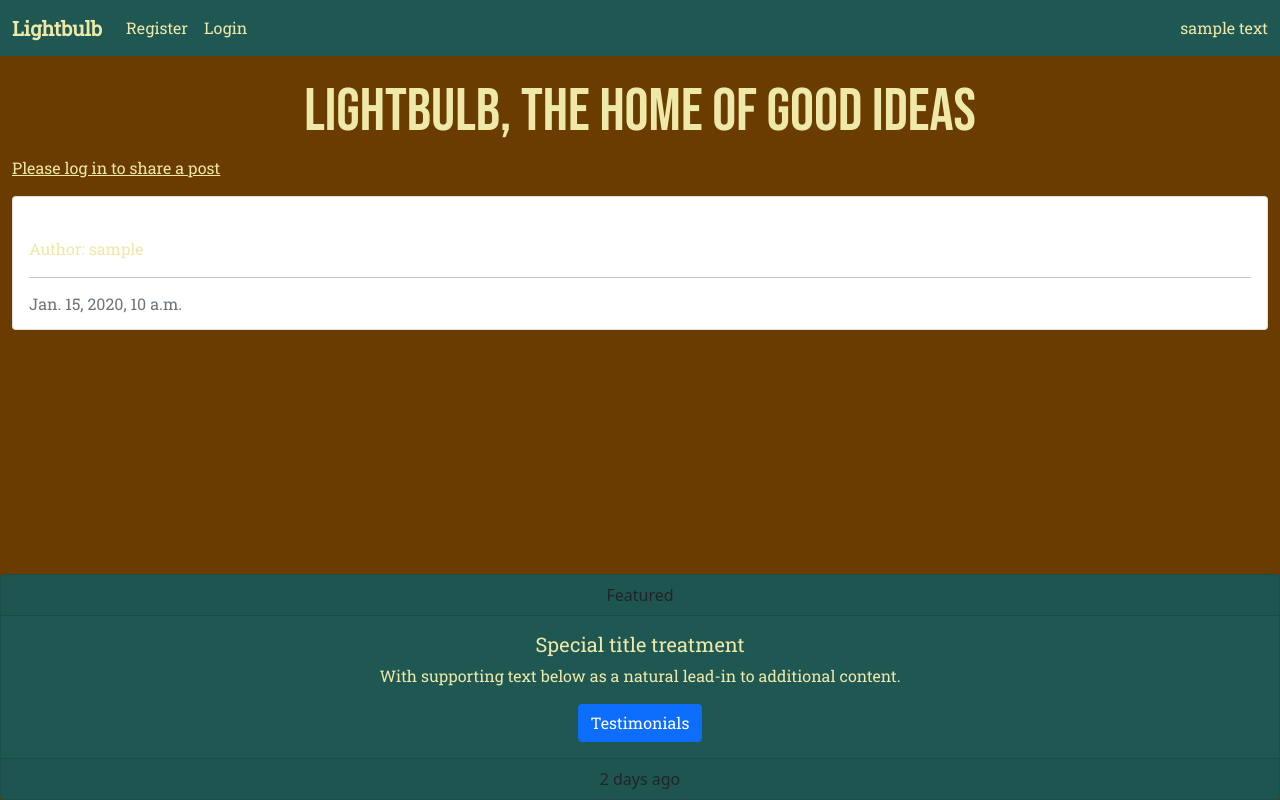
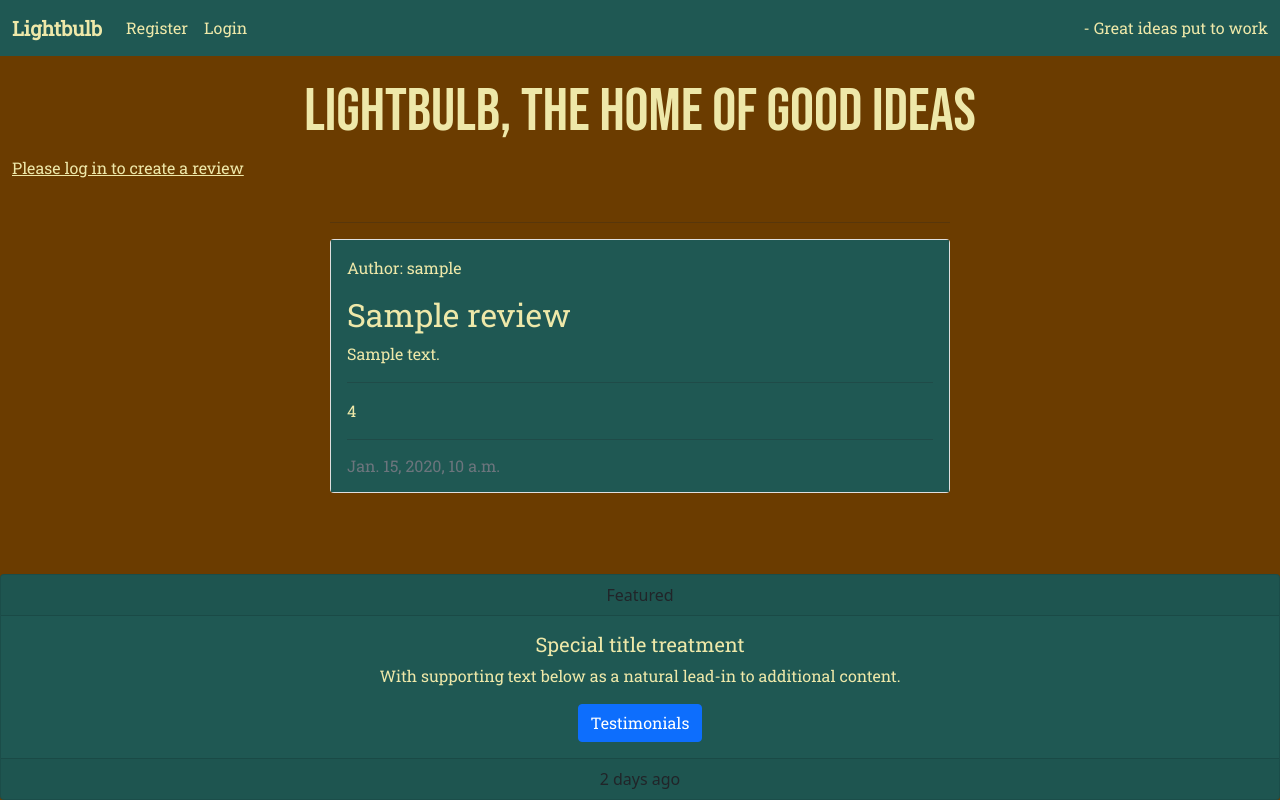
Before and after one commit to john33mcd/lightbulb, a Django app: page /review_page/ in a window 1280 px wide. Run offline with Django 3.2, Linux system fonts and the light colour scheme; tables that the repository leaves empty hold one stand-in row (values such as "Sample post").

Commit message:
aesthetic changes

```diff
--- a/blog/models.py
+++ b/blog/models.py
@@ -51,6 +51,7 @@ class Comment(models.Model):
 
 
 class Review(models.Model):
+    title = models.CharField(max_length=200, unique=True, default="Review Title")
     slug = models.SlugField(max_length=200, unique=True)
     author = models.ForeignKey(User, on_delete=models.CASCADE, related_name="review_list")
     review_body = models.TextField()
--- a/blog/views.py
+++ b/blog/views.py
@@ -140,7 +140,7 @@ class ReviewPage(generic.ListView):
 
 class ReviewCreate(LoginRequiredMixin, CreateView):
     model = Review
-    fields = ['review_body', 'rating']
+    fields = ['title', 'review_body', 'rating']
     template_name = 'review_form.html'
     success_url = reverse_lazy("home")
 
--- a/static/style.css
+++ b/static/style.css
@@ -1,7 +1,7 @@
 /* font-family: 'Bebas Neue', cursive;
 font-family: 'Roboto Slab', serif; */
 
-h1{
+h1 {
     font-family: 'Bebas Neue', cursive;
     color: #EEE8a9;
     font-size: 60px;
@@ -11,45 +11,75 @@ h2,
 h3,
 h4,
 h5,
-h6, a, p, span{
-    font-family:'Roboto Slab', serif;
+h6,
+a,
+p,
+span {
+    font-family: 'Roboto Slab', serif;
     color: #EEE8a9;
 }
 
-#navItems{
+#navItem1 {
     color: #EEE8a9;
 }
 
-.background{
+#navItem2 {
+    color: #EEE8a9;
+}
+
+#navItem3 {
+    color: #EEE8a9;
+}
+
+#navItem1:hover {
+    color: black;
+}
+
+#navItem2:hover {
+    color: black;
+}
+
+#navItem3:hover {
+    color: black;
+}
+
+
+.background {
     background-color: #1F5853;
 }
 
-body{
+body {
     background-color: #6b3C00;
     min-height: 100vh;
     display: flex;
     flex-direction: column;
 }
 
-footer{
+footer {
     margin-top: auto;
 }
 
-.bulbcol{
+.bulbcol {
     color: #EEE8a9;
 }
 
-.navbar-toggler{
+.navbar-toggler {
     color: black;
     font-size: xx-large;
 }
 
-.title-bar{
+.title-bar {
     display: flex;
     justify-content: center;
     margin-top: 20px;
 }
 
-a:hover{
+a:hover {
     color: black;
 }
+
+.center {
+    margin: auto;
+    width: 50%;
+    padding: 10px;
+}
--- a/templates/base.html
+++ b/templates/base.html
@@ -39,19 +39,19 @@
           <ul class="navbar-nav me-auto mb-2 mb-lg-0">
             {% if user.is_authenticated %}
             <li class="nav-item">
-              <a class="nav-link active" aria-current="page" href="{% url 'account_logout' %}">Logout</a>
+              <a id="navItem1" class="nav-link active" aria-current="page" href="{% url 'account_logout' %}">Logout</a>
             </li>
             {% else %}
             <li class="nav-item">
-              <a id="navItems" class="nav-link" href="{%url 'account_signup' %}">Register</a>
+              <a id="navItem2" class="nav-link" href="{%url 'account_signup' %}">Register</a>
             </li>
             <li class="nav-item">
-              <a id="navItems" class="nav-link" href="{% url 'account_login' %}">Login</a>
+              <a id="navItem3" class="nav-link" href="{% url 'account_login' %}">Login</a>
             </li>
             {% endif %}
           </ul>
           <span class="navbar-text">
-            sample text
+            - Great ideas put to work
           </span>
         </div>
       </div>
--- a/templates/review_page.html
+++ b/templates/review_page.html
@@ -7,30 +7,29 @@
         {% if user.is_authenticated %}
         <a href="{% url 'review_create' %}"> New Review </a>
         {% else %}
-        <a href="{% url 'account_login' %}"> Please log in to share a post </a>
+        <a href="{% url 'account_login' %}"> Please log in to create a review </a>
         {% endif %}
 
-        <div class="col-12 mt-3 left">
+        <div class="col-12 mt-3 center">
             <div class="row">
                 {% for review in review_list %}
                 <div class="col-md-12">
+                    <hr />
                     <div class="card mb-6">
-                        <div class="card-body">
-                            <div class="image-container">
-                                {% if "placeholder" in post.featured_image.url %}
-                                <img class="card-img-top"
-                                    src="https://images.pexels.com/photos/1495580/pexels-photo-1495580.jpeg">
-                                {% else %}
-                                <img src=" {{ review.featured_image.url }}">
-                                {% endif %}
-                                <div class="image-flash">
-                                    <p class="author">Author: {{ review.author }}</p>
-                                </div>
-
+                        <div class="card-body background">
+                            <div>
+                                <p class="author">Author: {{ review.author }}</p>
                             </div>
-                            <a href="#" class="post-link">
+                            <span>
                                 <h2 class="card-title">{{ review.title }}</h2>
-                            </a>
+                            </span>
+                            <span>
+                                {{ review.review_body }}
+                            </span>
+                            <hr />
+                            <span>
+                                {{ review.rating }}
+                            </span>
                             <hr />
                             <p class="card-text text-muted h6">{{ review.created}} </p>
 
```
Also changed, not shown: blog/migrations/0003_review_title.py (added).
